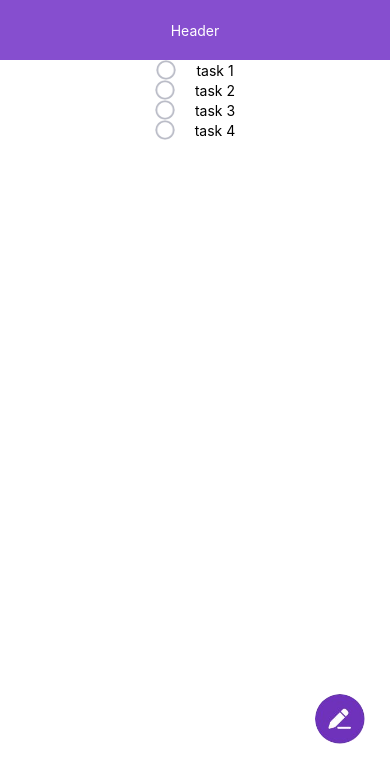
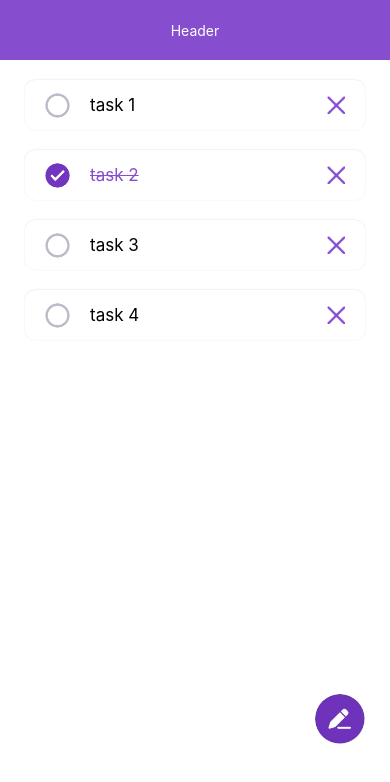
Before and after one commit to vanhai989/todoApp, a React Native app: screen / in a window 390 px wide. Shown: the top 782 px of the page. Built offline with nearby package versions, Linux system fonts and the light colour scheme.

Commit message:
update item style

```diff
--- a/src/colors/index.js
+++ b/src/colors/index.js
@@ -1,3 +1,4 @@
 export const COLORS = {
-    main: '#864ecf'
+    main: '#864ecf',
+    backgroundColor: '#fff'
 }
--- a/src/components/item.js
+++ b/src/components/item.js
@@ -1,14 +1,20 @@
-import { Image, StyleSheet, Text, View } from 'react-native'
+import { Image, StyleSheet, Text, View, Dimensions, TouchableOpacity } from 'react-native'
 import React from 'react'
 import { IMAGES } from '../images'
+import { COLORS } from '../colors';
 
-const TaskItem = ({item, index}) => {
+const windowWidth = Dimensions.get('window').width;
+
+const TaskItem = ({ item, index }) => {
   console.log('item', item);
-    const isDoneTask = item.isDone ? IMAGES.ic_checked :IMAGES.ic_uncheck
+  const isDoneTask = item.isDone ? IMAGES.ic_checked : IMAGES.ic_uncheck
   return (
     <View key={index} style={styles.container}>
       <Image source={isDoneTask} style={styles.iconCheckTask} />
-      <Text style={styles.content}>{item.content}</Text>
+      <Text style={item.isDone ? styles.contentDone : styles.content}>{item.content}</Text>
+      <TouchableOpacity>
+        <Image source={IMAGES.ic_close} style={styles.closeIcon} />
+      </TouchableOpacity>
     </View>
   )
 }
@@ -18,14 +24,47 @@ export default TaskItem
 const styles = StyleSheet.create({
   container: {
     flexDirection: 'row',
-        justifyContent: 'center',
+    justifyContent: 'space-between',
     alignItems: 'center',
+    width: windowWidth - 50,
+    minHeight: 50,
+    borderRadius: 10,
+    paddingVertical: 7,
+    backgroundColor: 'white',
+    shadowColor: "#000",
+    shadowOffset: {
+      width: 0,
+      height: -0.3,
+    },
+    shadowOpacity: 0.13,
+    shadowRadius: 1.5,
+    elevation: 1.5,
   },
   iconCheckTask: {
-        width: 20, height: 20, borderRadius: 10,
-        marginRight: 20
+    width: 25,
+    height: 25,
+    borderRadius: 25 / 2,
+    marginHorizontal: 20
   },
   content: {
-      color: '#000'
+    color: '#000',
+    textAlign: 'left',
+    flex: 1,
+    lineHeight: 22,
+    fontSize: 17
   },
+  contentDone: {
+    color: COLORS.main,
+    textDecorationLine: 'line-through',
+    textAlign: 'left',
+    flex: 1,
+    lineHeight: 22,
+    fontSize: 17
+  },
+  closeIcon: {
+    width: 18,
+    height: 18,
+    marginHorizontal: 20,
+    tintColor: COLORS.main
+  }
 })
--- a/src/components/newTaskInput.js
+++ b/src/components/newTaskInput.js
@@ -13,7 +13,7 @@ console.log('123456789');
 
   }
   const _createTask = () => {
-    if (task) {
+    if (task.trim()) {
       console.log('Task', task);
       const newTask = {
         isDone: false,
@@ -21,6 +21,11 @@ console.log('123456789');
       }
       props.updateTodo(newTask)
     }
+    _closeModal()
+    setTask('')
+  }
+
+  const _closeModal = () => {
     setModalVisible(false)
   }
   return (
@@ -34,7 +39,7 @@ console.log('123456789');
           animationType="fade"
           transparent={true}
           visible={modalVisible}>
-          <View style={styles.wrapperContent}>
+          <TouchableOpacity onPress={_closeModal} style={styles.wrapperContent}>
             <View style={styles.centeredView}>
               <View style={styles.modalView}>
                 <View style={styles.wrapHeaderModal}>
@@ -54,7 +59,7 @@ console.log('123456789');
                 </Pressable>
               </View>
             </View>
-          </View>
+          </TouchableOpacity>
         </Modal>
       </View>
     </>
--- a/src/images/index.js
+++ b/src/images/index.js
@@ -3,4 +3,5 @@ export const IMAGES = {
     ic_uncheck: require('./icon_unCheck.png'),
     ic_checked: require('./icon_checked.png'),
     ic_document: require('./icon_document.png'),
+    ic_close: require('./icon_close.png'),
 }
--- a/src/todoScreen/index.js
+++ b/src/todoScreen/index.js
@@ -4,6 +4,7 @@ import Header from '../components/header'
 // import NewTask from './components/newTask'
 import TaskItem from '../components/item'
 import NewTaskInput from '../components/newTaskInput'
+import { COLORS } from '../colors'
 
 
 const TodoList = () => {
@@ -13,7 +14,7 @@ const TodoList = () => {
       content: 'task 1'
     },
     {
-      isDone: false,
+      isDone: true,
       content: 'task 2'
     },
     {
@@ -31,18 +32,23 @@ const TodoList = () => {
   }
 
   const _updateTodo = (newTodo) => {
-    setTasks((currentTasks) => [...currentTasks, newTodo])
+        setTasks((currentTasks) => [...currentTasks, newTodo])
+  }
+
+  const renderListTodo = () => {
+    return <FlatList
+    contentContainerStyle={styles.todoList}
+    data={tasks}
+    renderItem={_renderItem}
+    ItemSeparatorComponent={<View style={styles.itemSeparator} />}
+    keyExtractor={(item, index) => 'todo' + index}
+  />
   }
 
   return (
-    <View style={{flex: 1}}>
+    <View style={styles.container}>
       <Header />
-      <FlatList
-        contentContainerStyle={styles.todoList}
-        data={tasks}
-        renderItem={_renderItem}
-        keyExtractor={(item, index) => 'todo' + index}
-      />
+      {renderListTodo()}
       <NewTaskInput updateTodo={(newTodo) => _updateTodo(newTodo)} />
     </View>
   )
@@ -51,7 +57,17 @@ const TodoList = () => {
 export default TodoList
 
 const styles = StyleSheet.create({
+  container: {
+    flex: 1,
+    backgroundColor: COLORS.backgroundColor,
+  },
   todoList: {
-    flex: 1,  alignItems: 'center', backgroundColor: '#fff'
+    flex: 1,
+    alignItems: 'center',
+    backgroundColor: COLORS.backgroundColor,
+    paddingTop: 20
+  },
+  itemSeparator: {
+    height: 20
   }
 })
```
Also changed, not shown: src/images/icon_close.png (added). Lines whose indentation alone changed are shown as unchanged.
